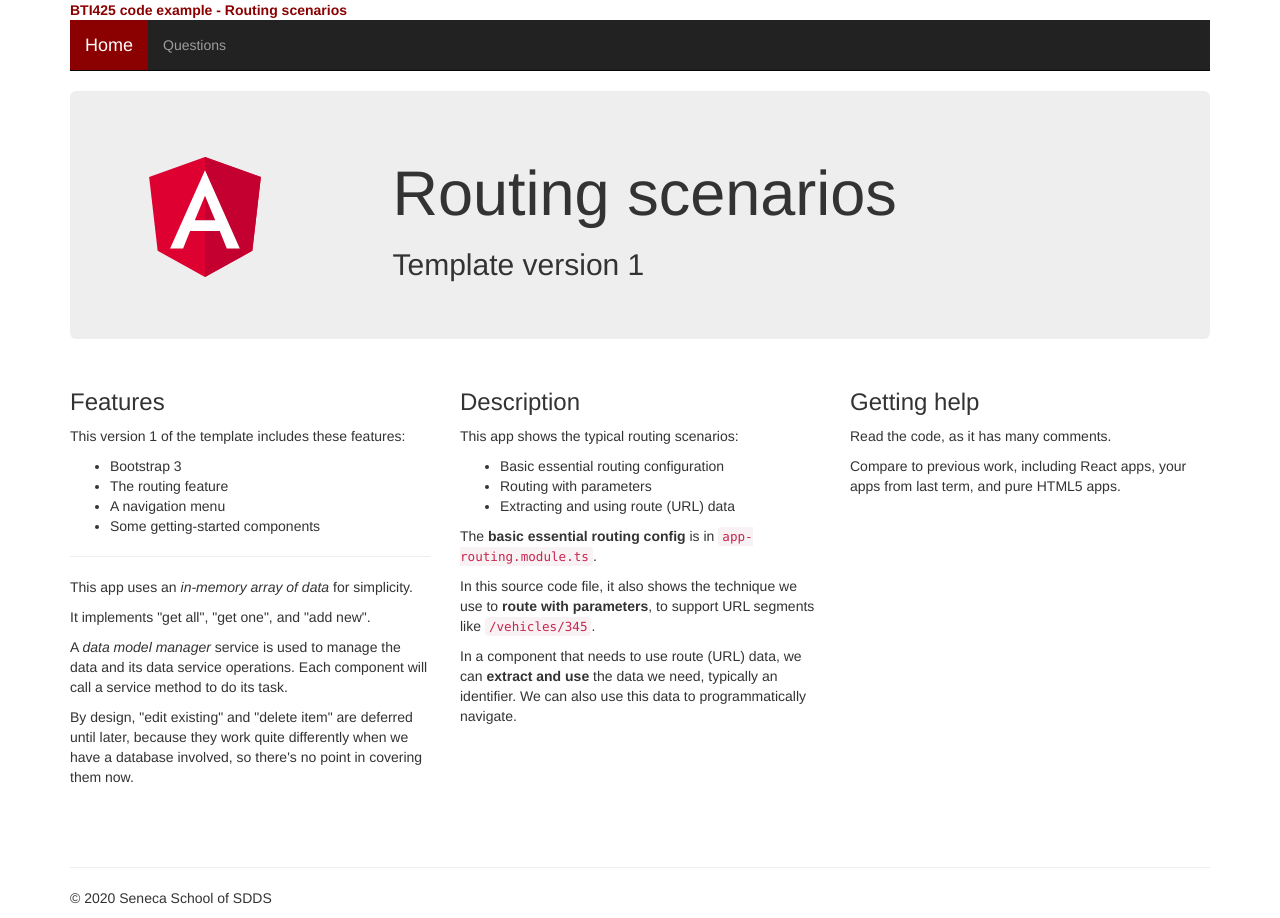
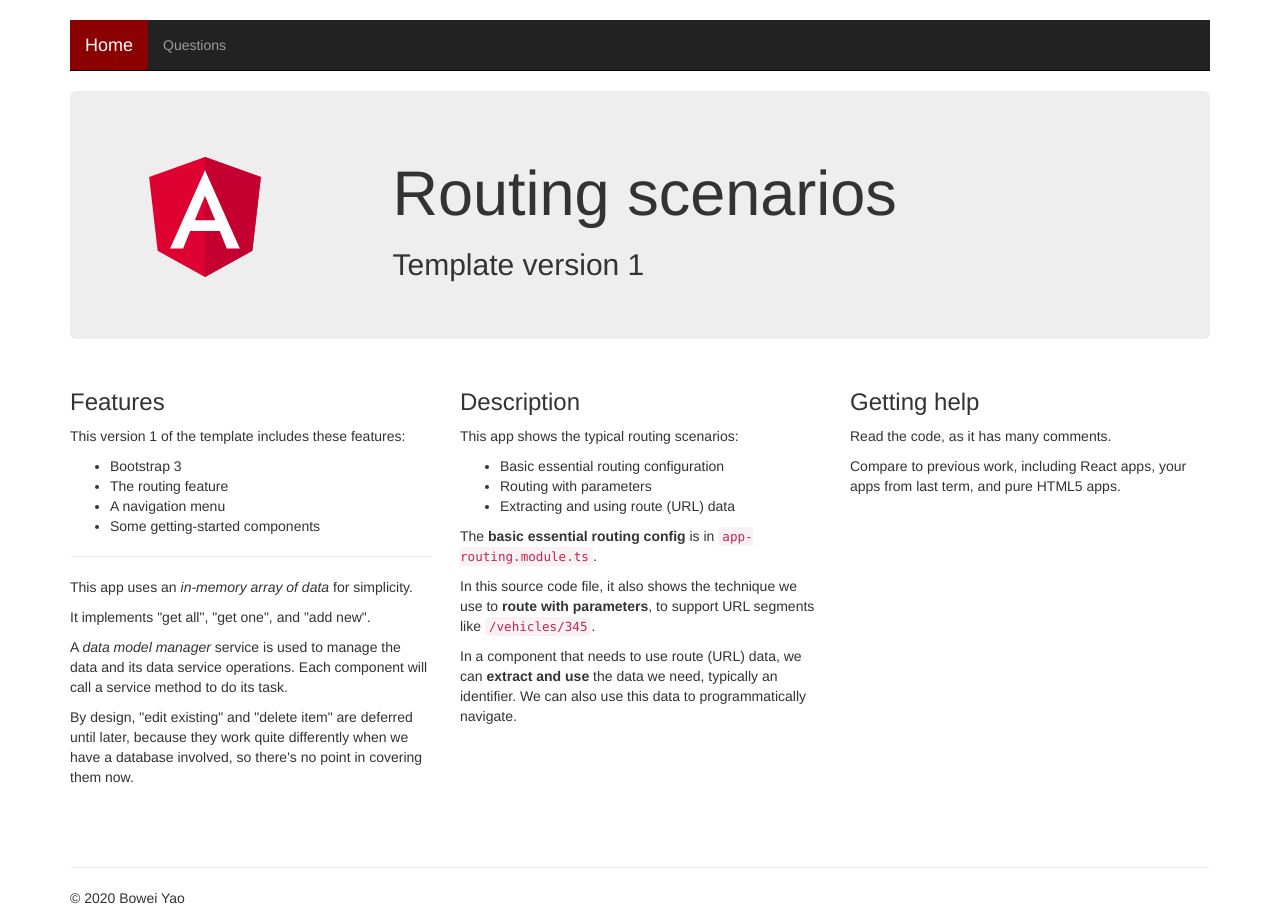
Before and after one commit to ragnarokatz/g1-exam-webapp, an Angular app: page /home in a window 1280 px wide. Built offline with nearby package versions, Linux system fonts and the light colour scheme.

Commit message:
Change header and footer

```diff
--- a/src/app/app.component.html
+++ b/src/app/app.component.html
@@ -1,9 +1,9 @@
 <div class="container">
-  <div><b>BTI425 code example - Routing scenarios</b></div>
+  <br />
   <app-nav></app-nav>
   <router-outlet></router-outlet>
   <hr class="gap">
   <footer>
-    <p>&copy; 2020 Seneca School of SDDS</p>
+    <p>&copy; 2020 Bowei Yao</p>
   </footer>
 </div>
```
